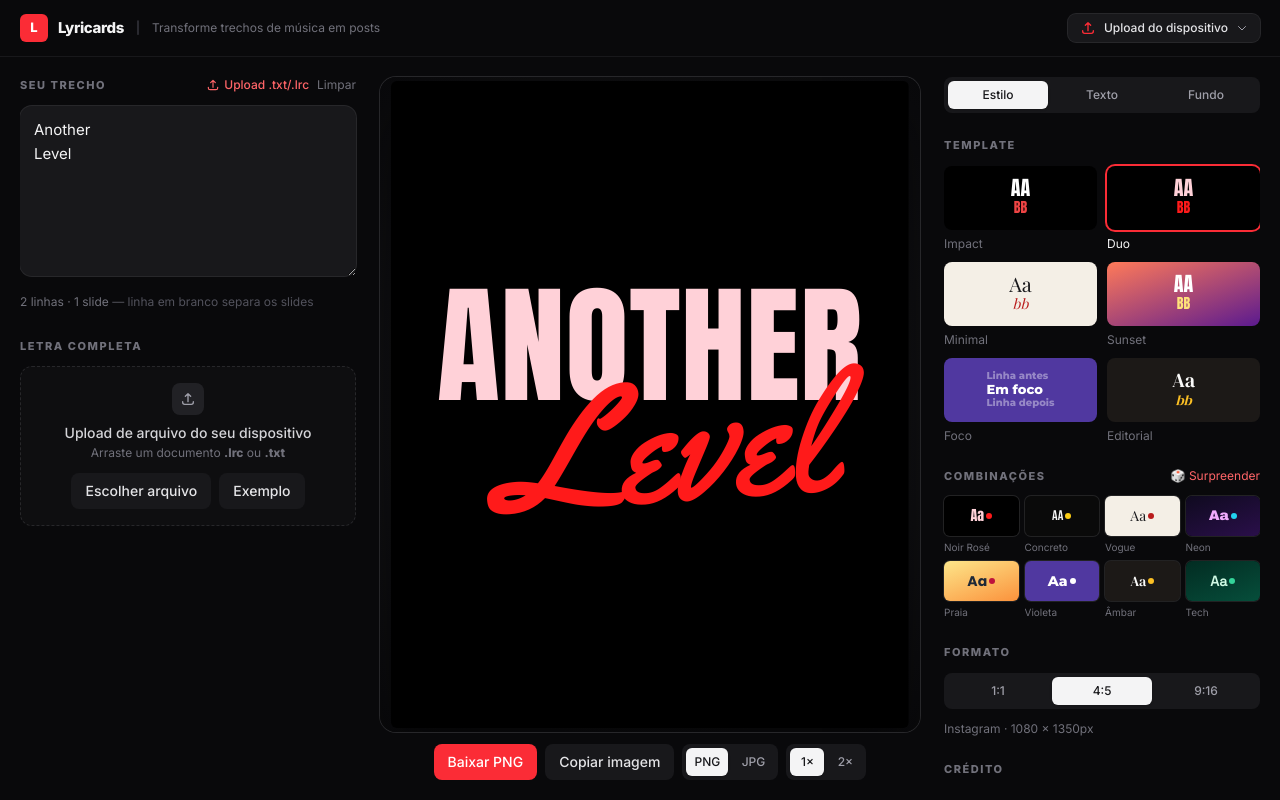
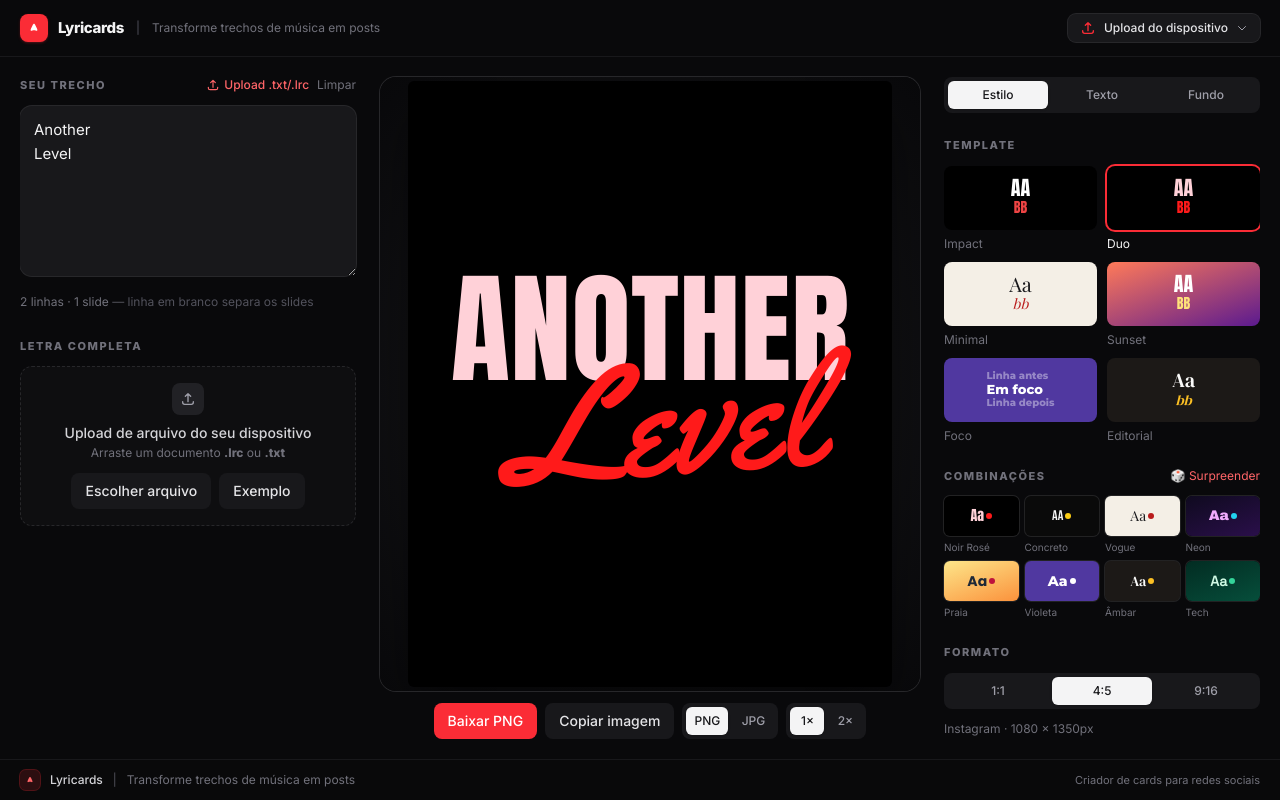
Before and after one commit to Izileth/_l_recorded, a React (Vite) app: page / in a window 1280 px wide. Built offline with nearby package versions, Linux system fonts and the light colour scheme.

Commit message:
feat: update favicon and integrate LogoBadge component in header and footer

```diff
--- a/src/App.tsx
+++ b/src/App.tsx
@@ -11,6 +11,7 @@ import { DesignPanel } from './components/DesignPanel';
 import { LyricsPanel } from './components/LyricsPanel';
 import { Preview } from './components/Preview';
 import { SnippetEditor } from './components/SnippetEditor';
+import { LogoBadge } from './components/Logo';
 
 const STORAGE_KEY = 'lyricards:v2';
 
@@ -317,7 +318,7 @@ export default function App() {
       <header className="flex shrink-0 items-center justify-between border-b border-zinc-900 px-5 py-3.5">
         <div className="flex items-center gap-3">
           <div className="flex items-center gap-2.5">
-            <span className="grid h-7 w-7 place-items-center rounded-md bg-red-500 text-[13px] font-bold text-white">L</span>
+            <LogoBadge size="sm" />
             <span className="text-[15px] font-semibold tracking-tight">Lyricards</span>
           </div>
           <span className="hidden text-xs text-zinc-600 sm:inline">|</span>
@@ -463,6 +464,18 @@ export default function App() {
         </aside>
       </main>
 
+      <footer className="flex shrink-0 items-center justify-between border-t border-zinc-900 bg-zinc-950/60 px-5 py-2.5 text-xs text-zinc-500">
+        <div className="flex items-center gap-2.5">
+          <LogoBadge size="xs" variant="subtle" />
+          <span className="font-medium text-zinc-300">Lyricards</span>
+          <span className="hidden text-zinc-600 sm:inline">|</span>
+          <span className="hidden text-zinc-500 sm:inline">Transforme trechos de música em posts</span>
+        </div>
+        <div className="flex items-center gap-4 text-[11px] text-zinc-500">
+          <span>Criador de cards para redes sociais</span>
+        </div>
+      </footer>
+
       {exporting && (
         <div ref={stageRef} aria-hidden style={{ position: 'fixed', left: -99999, top: 0, pointerEvents: 'none' }}>
           {slides.map((slide, i) => (
```
Also changed, not shown: public/favicon.svg.
